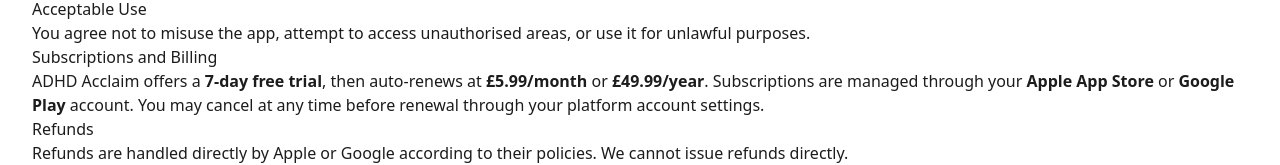
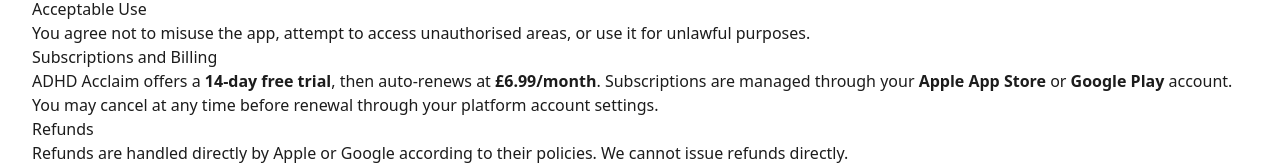
Before and after one commit to repinfaust/arcturusdc.github.io, a Next.js app: page /apps/adhd-acclaim/terms_of_use in a window 1280 px wide. Shown: the part 227-392 px from the top of the page. Built offline with nearby package versions, Linux system fonts and the light colour scheme; no server answers.

Commit message:
Update page.js

```diff
--- a/src/app/apps/adhd-acclaim/terms_of_use/page.js
+++ b/src/app/apps/adhd-acclaim/terms_of_use/page.js
@@ -30,8 +30,8 @@ export default function TermsOfUsePage() {
 
       <h2>Subscriptions and Billing</h2>
       <p>
-        ADHD Acclaim offers a <strong>7-day free trial</strong>, then auto-renews at{" "}
-        <strong>£5.99/month</strong> or <strong>£49.99/year</strong>. Subscriptions are
+        ADHD Acclaim offers a <strong>14-day free trial</strong>, then auto-renews at{" "}
+        <strong>£6.99/month</strong>. Subscriptions are
         managed through your <strong>Apple App Store</strong> or{" "}
         <strong>Google Play</strong> account. You may cancel at any time before renewal
         through your platform account settings.
```
